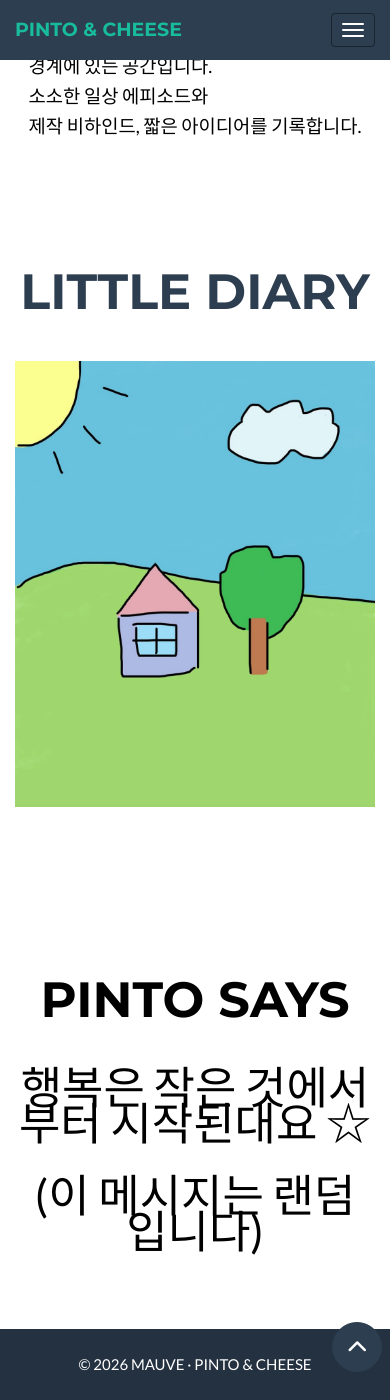
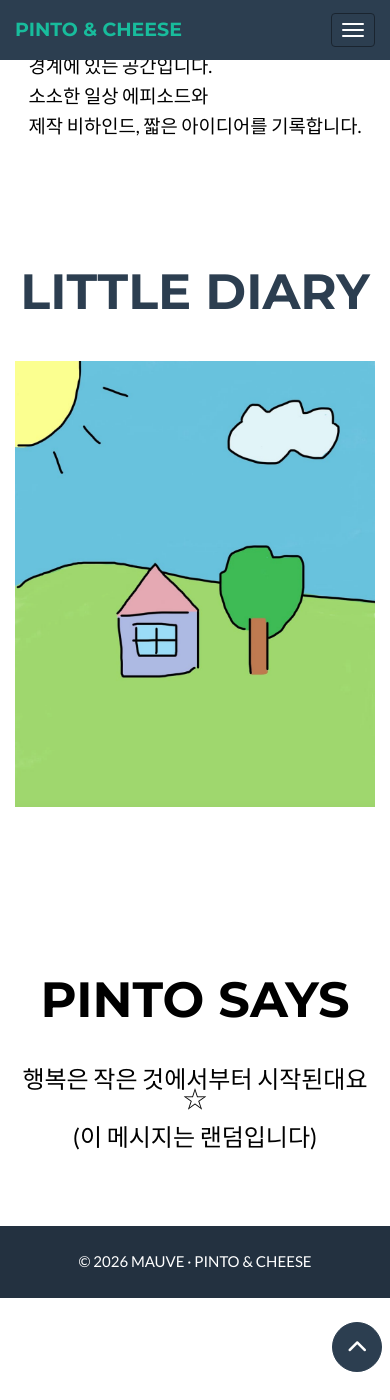
Before and after one commit to pintocheese/pintocheese.github.io, a Jekyll site: the page built from _posts/2014-07-18-project-1.markdown, in a window 390 px wide and 1400 px high, scrolled down 475 px. Built offline with Jekyll 4.4.1, drawn with Linux system fonts in a browser that asks for light colours.

Commit message:
Update custom.css

```diff
--- a/assets/css/custom.css
+++ b/assets/css/custom.css
@@ -62,7 +62,7 @@ section.success,
 
   /* about 안의 랜덤 메시지 */
   #about-message {
-    font-size: 3em;
+    font-size: 1.6em;
     text-align: center;
   }
 
```
